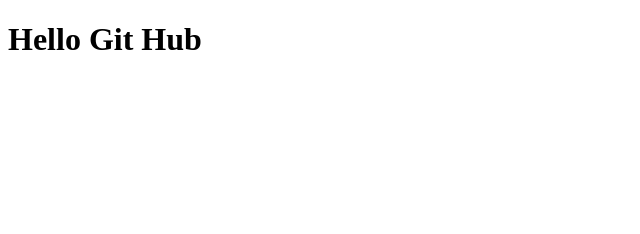
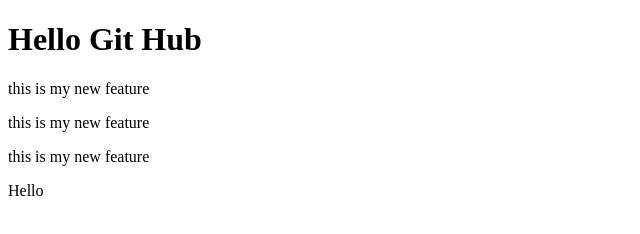
Before and after one commit to 243075hardeep-svg/243075Project, a plain HTML site: page index.html in a window 1280 px wide. Shown: the whole page, without its empty margins (0-640 px from the left). Drawn offline with Linux system fonts and the light colour scheme.

Commit message:
Added changes

```diff
--- a/index.html
+++ b/index.html
@@ -5,5 +5,10 @@
 </head>
 <body>
     <h1>Hello Git Hub</h1>
+    <p>this is my new feature</p>
+    <p>this is my new feature</p>
+    <p>this is my new feature</p>
+    <p>Hello </p>
+
 </body>
 </html>
```
